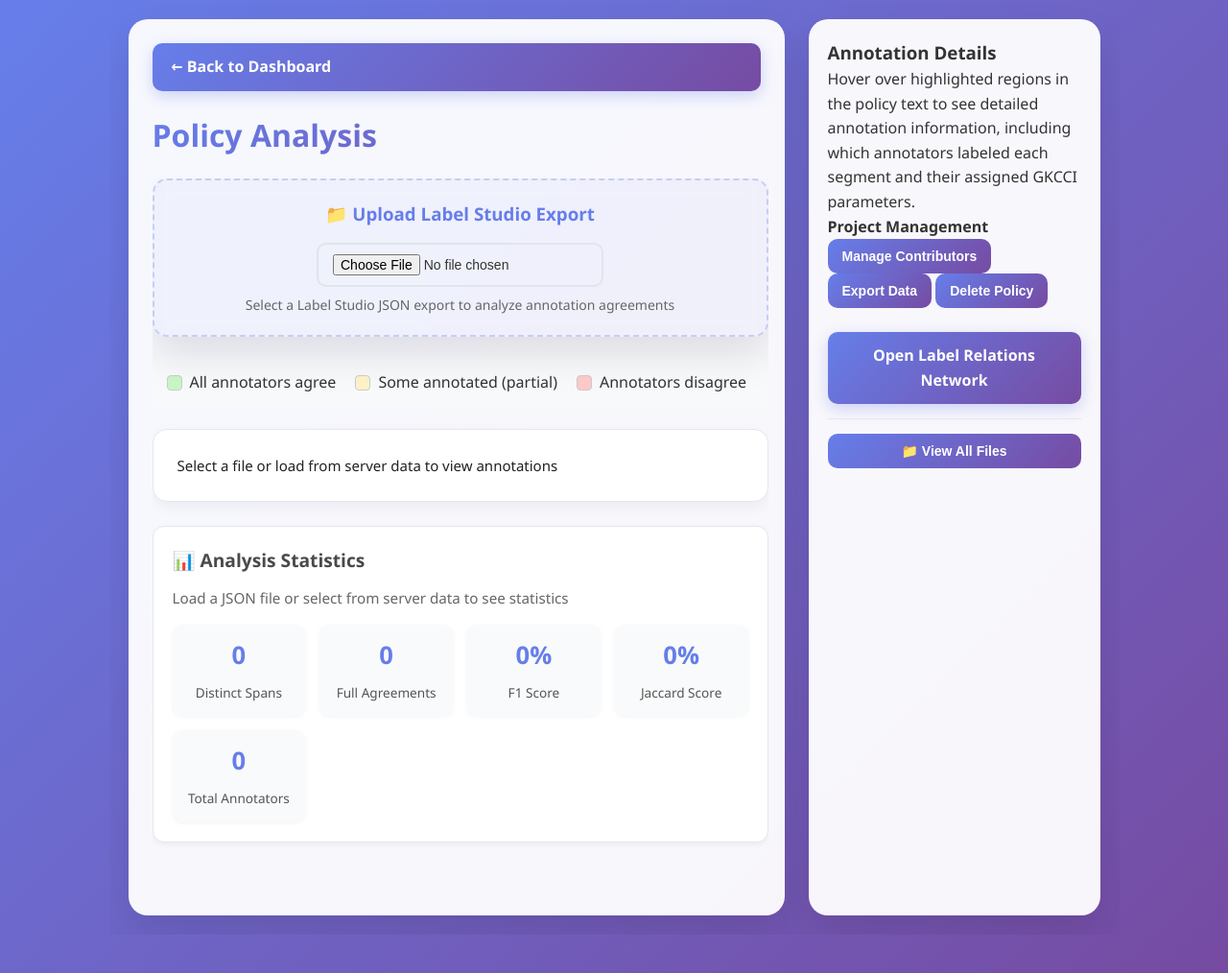
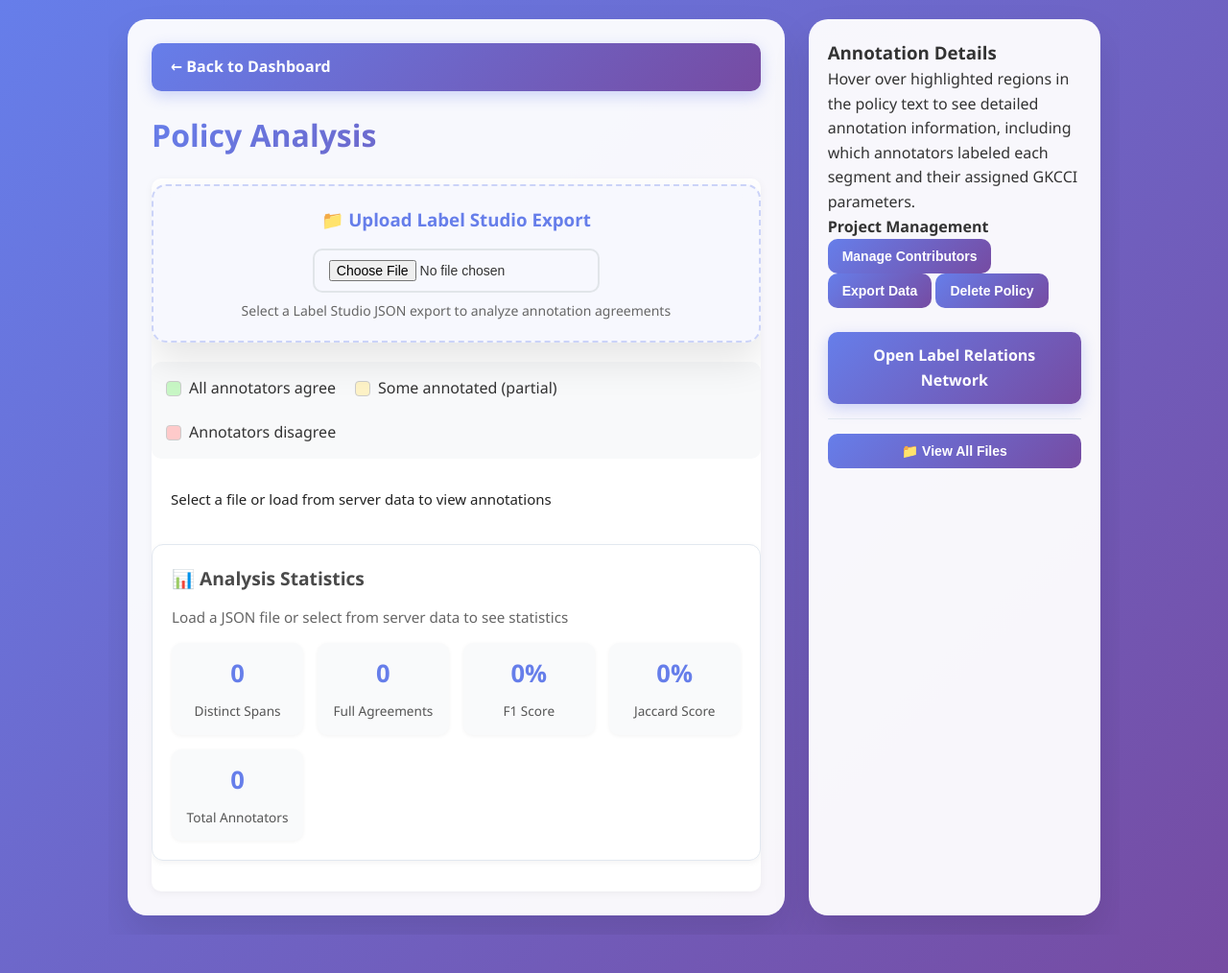
Before and after one commit to Sia-Hu/LLM_GKC-CI_Draft, a PHP site: page /policyPage.html in a window 1280 px wide. Shown: the whole page at 96% size. Run offline with PHP 8.4, Linux system fonts and the light colour scheme.

Commit message:
format improvement

```diff
--- a/css/policyPage.css
+++ b/css/policyPage.css
@@ -40,16 +40,16 @@ body {
 }
 
 
-/* This is the only scrollable region inside main-content */
 .policy-scrollable {
-  flex: 1;
-  min-height: 0;           /* âœ… critical for Firefox & Chrome flex scroll */
-  overflow-y: auto;
-  overflow-x: hidden;
-  /* padding-right: 12px; */
-  margin-right: -8px;
-  scrollbar-width: thin;
-  scrollbar-color: rgba(102, 126, 234, 0.4) transparent;
+  overflow: auto;              /* ✅ identical to Label Studio */
+  padding: 6px 0;              /* ✅ match spacing */
+  flex: 1;                     /* grow to fill remaining space in column */
+  height: 80vh;                /* same height they use for main view */
+  scroll-behavior: smooth;
+  background: white;
+  border-radius: 10px;
+  box-shadow: 0 2px 8px rgba(0, 0, 0, 0.05);
+  line-height: 1.6;
 }
 
 .policy-scrollable::-webkit-scrollbar {
@@ -232,29 +232,51 @@ body {
   font-size: 0.85em;
 }
 .policy-content {
-  background: white;
-  padding: 25px;
-  border-radius: 15px;
-  border: 1px solid #e2e8f0;
-  box-shadow: 0 5px 15px rgba(0, 0, 0, 0.05);
-  line-height: 1.6;
+  font-family: system-ui, -apple-system, "Segoe UI", Roboto, sans-serif;
   font-size: 15px;
   color: #222;
-  white-space: normal; /* ✅ Don't preserve broken line spacing */
+  padding: 10px 20px;
+  white-space: normal;         /* ✅ prevents broken spacing */
   overflow-wrap: break-word;
   word-break: normal;
 }
 
+
+.policy-content p,
 .policy-content ul,
 .policy-content ol {
-  margin-left: 1.6em;
+  margin: 0 0 0.8em 0;
+}
+
+
+.policy-content ul,
+.policy-content ol {
+  margin-left: 1.5em;
   padding-left: 1.2em;
   list-style-position: outside;
 }
 
-.policy-content li {
-  margin-bottom: 0.3em;
+/* === Highlight colors (Label Studio–style) === */
+.highlight {
+  display: inline;
+  border-radius: 2px;
+  padding: 0 2px;
+  margin: 0;
+  background-clip: padding-box;
+  word-break: normal;
+  line-height: inherit;
+  vertical-align: baseline;
+  white-space: normal; /* ✅ do NOT preserve stray line breaks */
 }
+
+.highlight.green { background: rgba(72, 187, 120, 0.35); }
+.highlight.yellow { background: rgba(255, 223, 99, 0.45); }
+.highlight.red { background: rgba(255, 153, 153, 0.4); }
+
+.highlight:hover {
+  background: rgba(147, 197, 253, 0.4);
+}
+
 
 .policy-content strong,
 .policy-content b {
```
Also changed, not shown: js/policyPage.js (+52 -42 lines), 1 other file.
